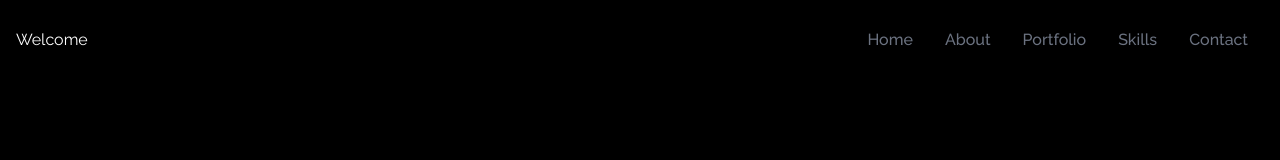
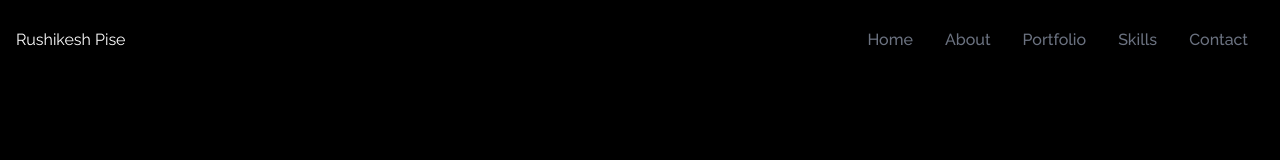
Before and after one commit to RushikeshPise/portfolioscrol, a React (Create React App) app: page / in a window 1280 px wide. Shown: the top 160 px of the page. Built offline with nearby package versions, Linux system fonts and the light colour scheme; the HTML template or start-up script is replaced by a standard one.

Commit message:
name change

```diff
--- a/src/components/NavBar.jsx
+++ b/src/components/NavBar.jsx
@@ -30,7 +30,7 @@ const NavBar = () => {
 
   return (
     <div className="flex justify-between items-center w-full h-20 px-4 text-white bg-black fixed">
-      <div>Welcome</div>
+      <div>Rushikesh Pise</div>
       <ul className="hidden md:flex">
         {links.map(({ id, link }) => (
           <li
```
